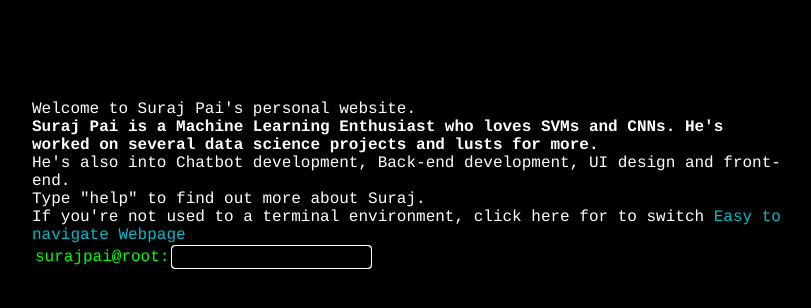
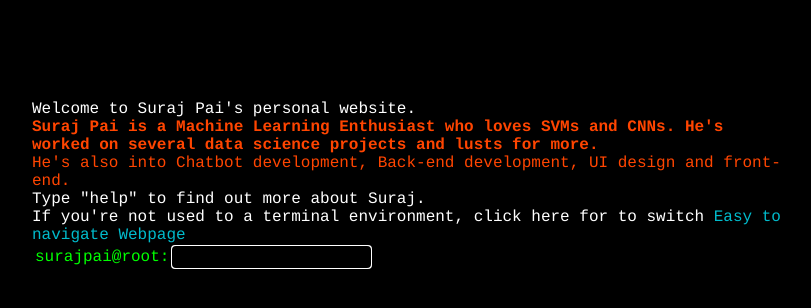
Before and after one commit to surajpaib/Personal-Website, a Django app: page / in a window 1280 px wide. Shown: the top 308 px of the page, without its empty margins (233-1044 px from the left). Run offline with Django 3.2, Linux system fonts and the light colour scheme; some libraries are stand-ins or nearby versions.

Commit message:
added color to desc

```diff
--- a/templates/terminal.html
+++ b/templates/terminal.html
@@ -10,7 +10,7 @@
 
 
 
-<div id="console">Welcome to Suraj Pai's personal website. <br> <strong> Suraj Pai is a Machine Learning Enthusiast who loves SVMs and CNNs. He's worked on several data science projects and lusts for more. </strong><br> He's also into Chatbot development, Back-end development, UI design and front-end. </strong><br> Type "help" to find out more about Suraj.<br> If you're not used to a terminal environment, click here for to switch <a href="http://surajpairesume.weebly.com/">Easy to navigate Webpage</a>
+<div id="console">Welcome to Suraj Pai's personal website. <br> <span id="orange-color"> <strong>Suraj Pai is a Machine Learning Enthusiast who loves SVMs and CNNs. He's worked on several data science projects and lusts for more. </strong><br> He's also into Chatbot development, Back-end development, UI design and front-end.</span><br> Type "help" to find out more about Suraj.<br> If you're not used to a terminal environment, click here for to switch <a href="http://surajpairesume.weebly.com/">Easy to navigate Webpage</a>
     <table class="inputtable"><tbody><tr><td><div id="a">surajpai@root:</div></td><td class="inputtd"><input id="inputfield0" name="q" type="text" class="cmdline" autocomplete="off" value=''/></td></tr></tbody></table>
 </div>
 <script type="text/javascript" src="{% static "script.js" %}"></script>
--- a/untitled/static/style.css
+++ b/untitled/static/style.css
@@ -57,3 +57,6 @@ body {
         font-size:16px;
         font-family: Courier, monospace;
     }
+    #orange-color{
+        color: orangered;
+    }
```
